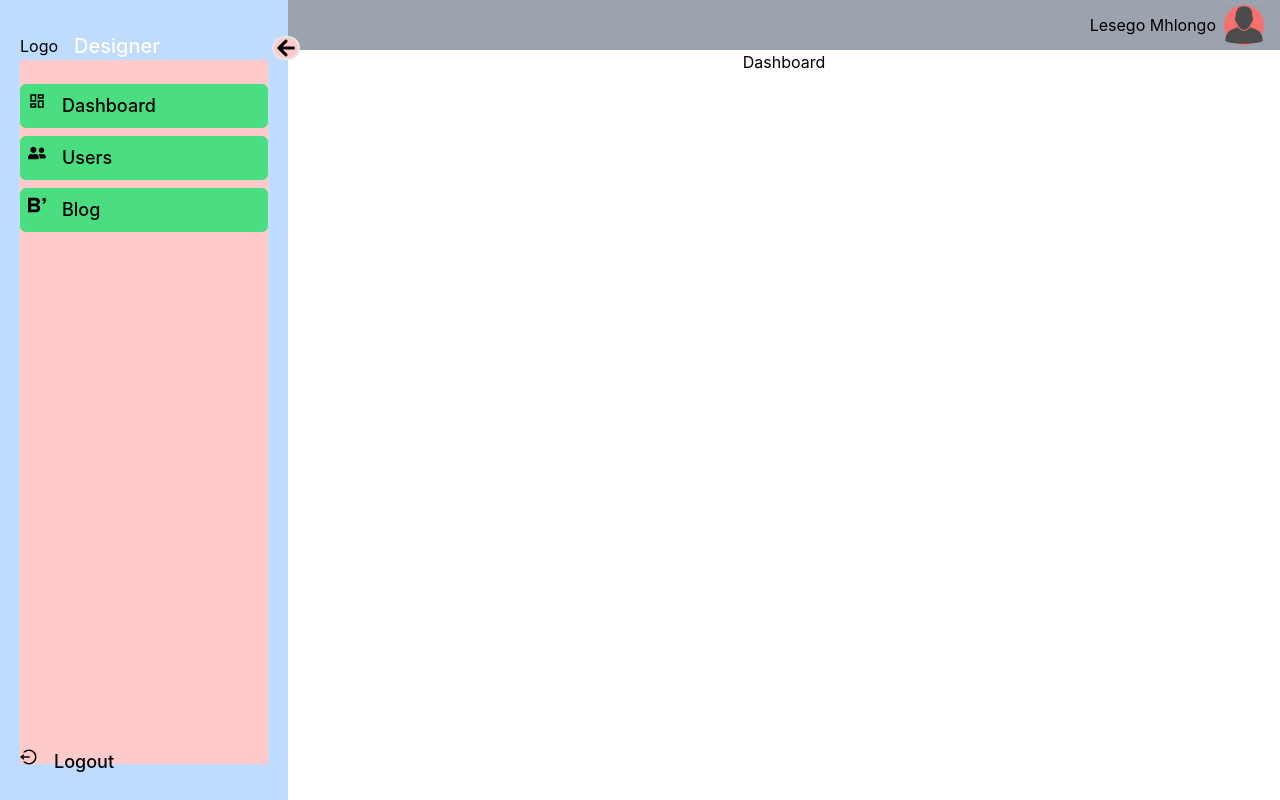
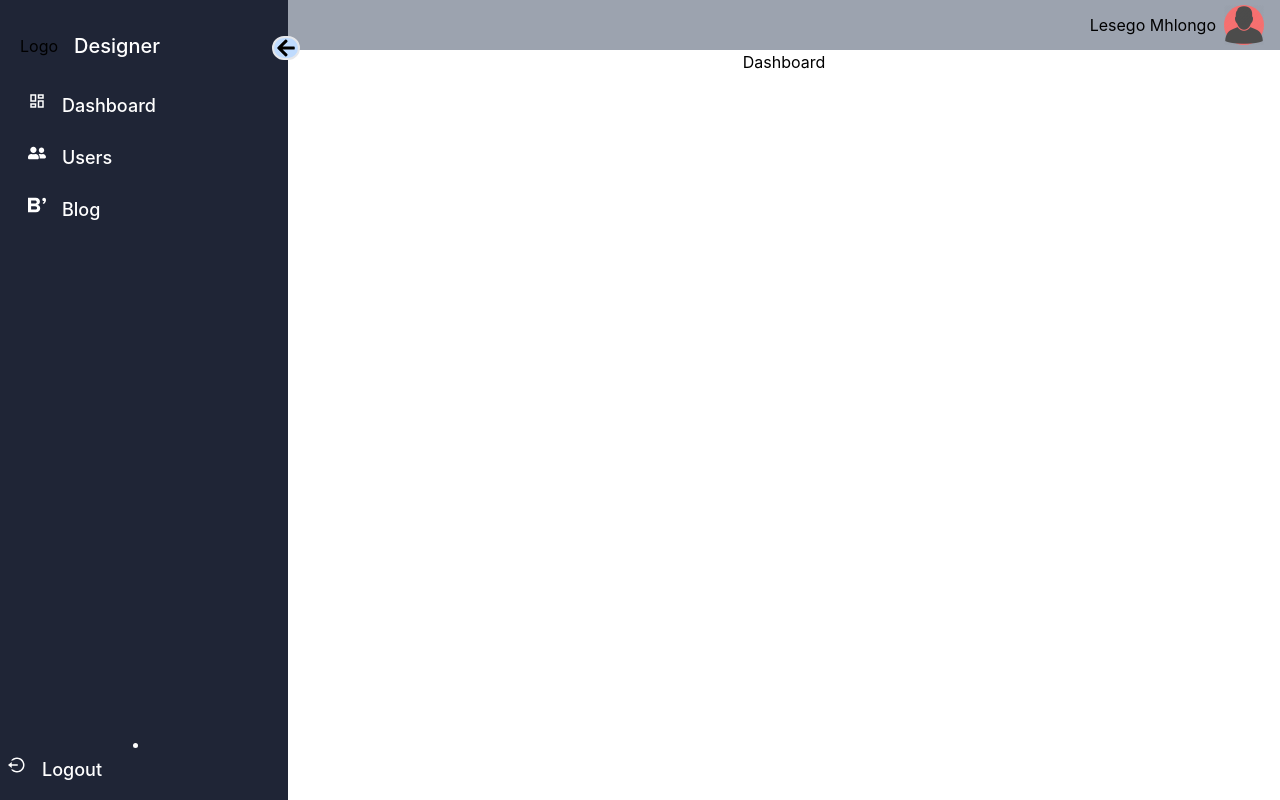
Before and after one commit to LesegoLSG/DayCare-Web, a React (Create React App) app in the folder FrontEnd/: page /portal in a window 1280 px wide. Built offline with nearby package versions, Linux system fonts and the light colour scheme.

Commit message:
Changed colors for sidebar

```diff
--- a/FrontEnd/src/Portal/PortalComponents/SideBar/SideBar.js
+++ b/FrontEnd/src/Portal/PortalComponents/SideBar/SideBar.js
@@ -27,15 +27,15 @@ const SideBar = () => {
 
     return (
         <div className="flex">
-            <div className={`${open ? "w-72" : "w-20"} duration-300 h-screen p-5 pt-8 bg-blue-200 relative`}>
+            <div className={`${open ? "w-72" : "w-20"} duration-300 h-screen p-5 pt-8 bg-[#1f2536] relative`}>
                 {open ? (
                     <FaArrowLeft
                         onClick={() => setOpen(!open)}
-                        className="absolute cursor-pointer rounded-full -right-3 top-9 w-7 border-2 bg-red-200 text-2xl"
+                        className="absolute cursor-pointer rounded-full -right-3 top-9 w-7 border-2 bg-blue-200 text-2xl"
                     />
                 ) : (<FaArrowRight
                     onClick={() => setOpen(!open)}
-                    className="absolute cursor-pointer rounded-full -right-3 top-9 w-7 border-2 bg-red-200 text-2xl"
+                    className="absolute cursor-pointer rounded-full -right-3 top-9 w-7 border-2 bg-blue-200 text-2xl"
                 />)
                 }
                 <div className="flex gap-x-4 items-center">
@@ -46,18 +46,20 @@ const SideBar = () => {
 
                 </div>
                 {/* Links */}
-                <ul className="bg-red-200 h-[44rem] pt-6 text-left">
+                <ul className=" h-[44rem] pt-6 text-left">
                     {menus.map((menu, index) => (
-                        <li key={index} className="bg-green-400 w-full p-2 mb-2 hover:bg-red-600 rounded-md">
+                        <li key={index} className=" w-full p-2 mb-2  rounded-md">
                             <Link to={menu.path} className="flex items-center gap-x-4 cursor-pointer">
-                                <div className="text-lg font-medium item-center flex justify-start gap-x-4 cursor-pointer  rounded-md">
+                                <div className=" text-white hover:text-blue-200 text-lg font-medium item-center flex justify-start gap-x-4 cursor-pointer  rounded-md">
                                     {menu.icon}
                                     <span className={`${!open && 'hidden'} origin-left duration-200`}>{menu.title}</span>
                                 </div>
                             </Link>
                         </li>
                     ))}
-                    <div className="absolute bottom-6 left-5">
+
+                </ul>
+                <div className="absolute bottom-0 left-0 w-full p-2 mb-2 text-white hover:bg-red-600 rounded-md">
                     <li>
                         <Link to="/">
                             <div className="text-lg font-medium item-center flex justify-start gap-x-4 cursor-pointer  rounded-md">
@@ -67,7 +69,7 @@ const SideBar = () => {
                         </Link>
                     </li>
                 </div>
-                </ul>
+
             </div>
 
             {/* <div className="p-7 text-2xl font-semibold flex-1 h-screen">
```
Lines whose indentation alone changed are shown as unchanged.
